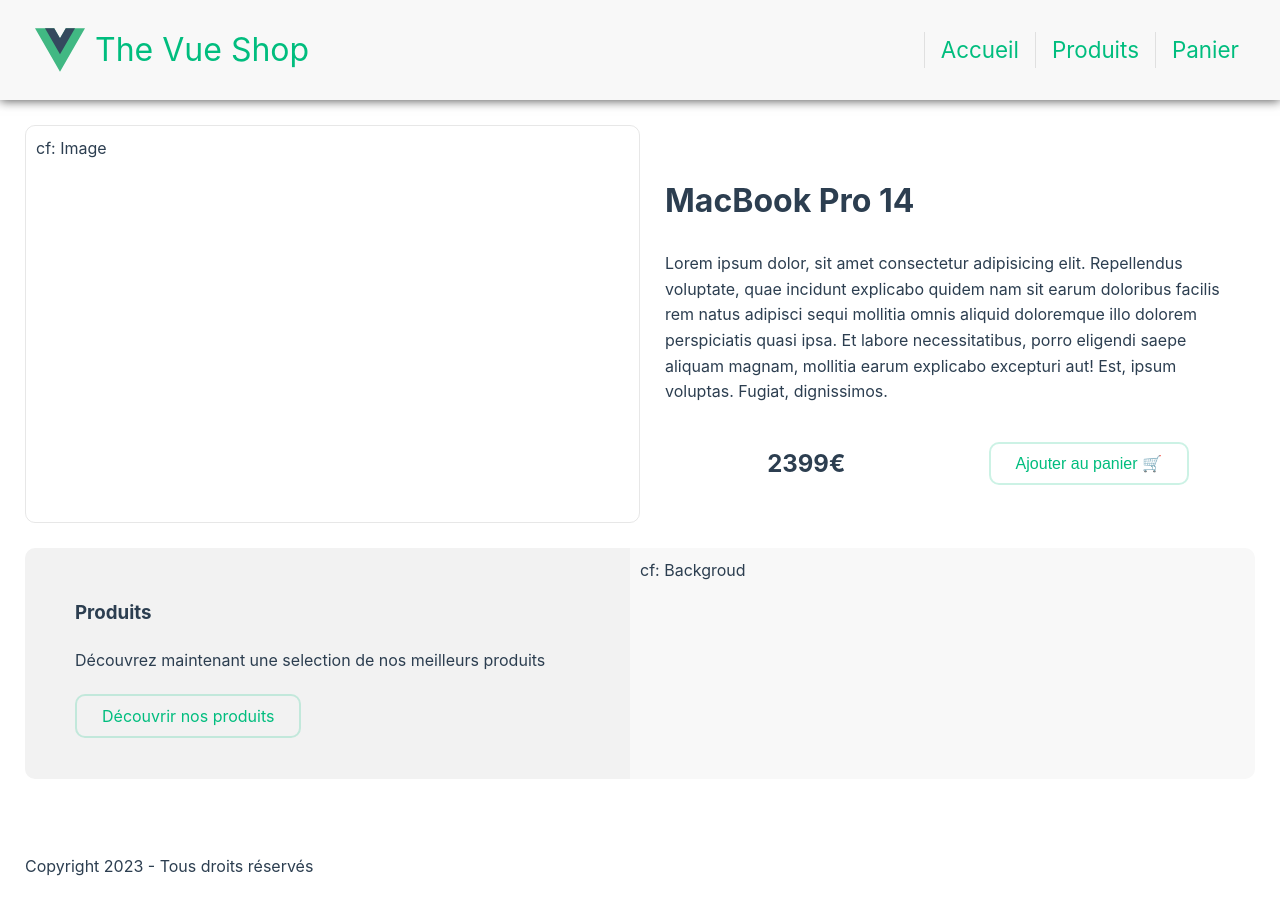
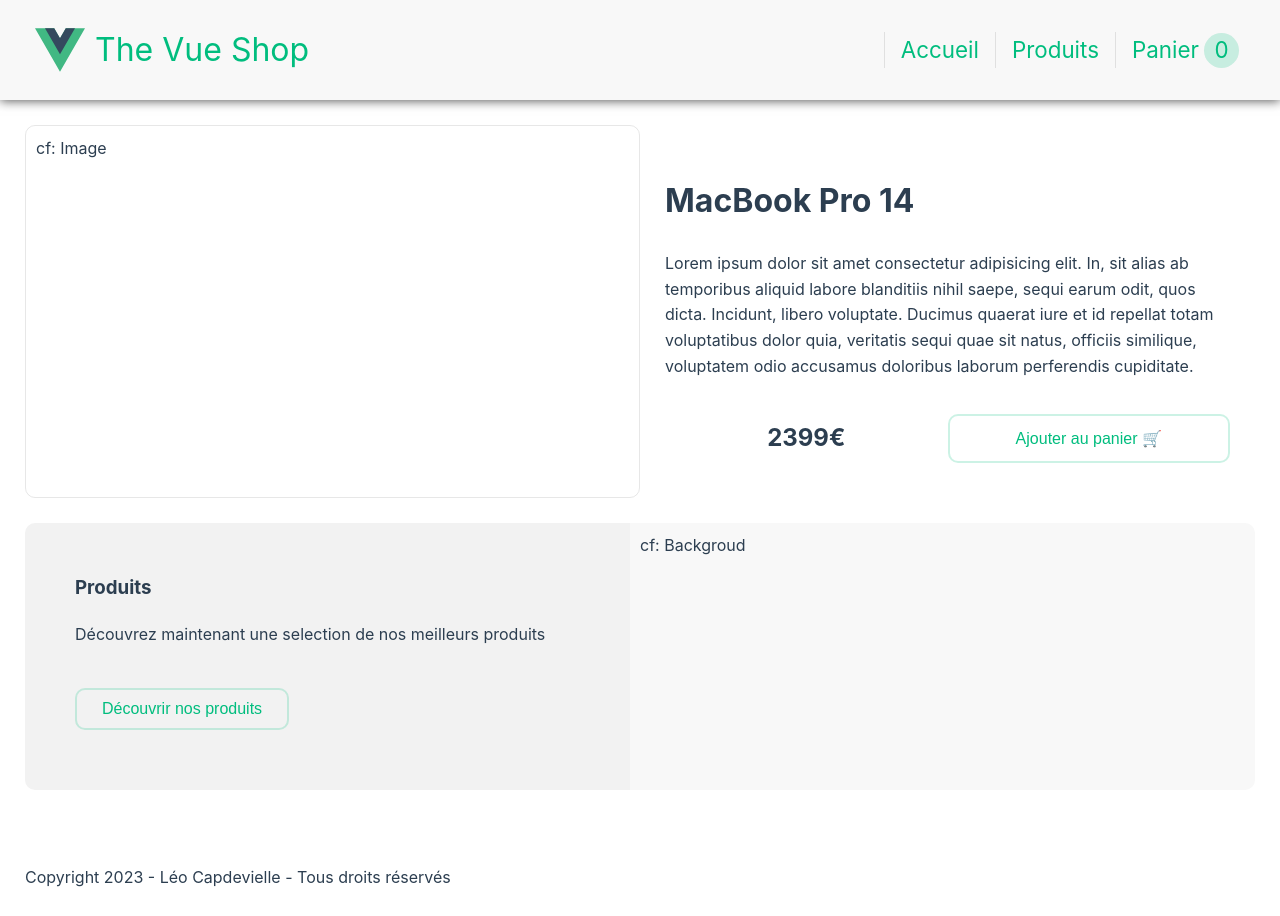
Before and after one commit to leocapde/the-vue-shop, a Vue app: page /products/1 in a window 1280 px wide. Built offline with nearby package versions, Linux system fonts and the light colour scheme.

Commit message:
Création du panier

```diff
--- a/src/components/Banner.vue
+++ b/src/components/Banner.vue
@@ -1,4 +1,5 @@
 <script setup>
+import ValidateBtn from "./buttons/ValidateBtn.vue";
 import { useProductsStore } from "../stores/products";
 const { resetFilter } = useProductsStore();
 </script>
@@ -14,10 +15,12 @@
           </p>
           <RouterLink
             to="/products"
-            class="banner-text-btn"
+            class="banner-text-link"
             v-on:click="resetFilter"
           >
-            Découvrir nos produits
+            <ValidateBtn class="banner-text-btn">
+              <template #validateBtn>Découvrir nos produits</template>
+            </ValidateBtn>
           </RouterLink>
         </div>
       </div>
@@ -63,10 +66,10 @@
     margin: 20px 0 30px 0;
   }
 
-  &-btn {
-    padding: 10px 25px;
-    border: 2px solid hsla(160, 100%, 37%, 0.2);
-    border-radius: 10px;
+  &-link {
+    &:hover {
+      background: none;
+    }
   }
 }
 
--- /dev/null
+++ b/src/components/CartProduct.vue
@@ -0,0 +1,63 @@
+<template>
+  <div class="cart-product">
+    <div class="cart-product-left">
+      <div class="cart-product-left-img">cf: Image</div>
+      <div class="cart-product-left-description">
+        <h4 class="cart-product-title"><slot name="title" /></h4>
+        <p class="cart-product-text green">Disponible ✓</p>
+      </div>
+    </div>
+    <div class="cart-product-right">
+      <p class="cart-product-price">Prix : <slot name="price" /> €</p>
+      <p class="cart-product-quantity">Quantité : <slot name="quantity" /></p>
+      <slot name="btn"></slot>
+    </div>
+  </div>
+</template>
+
+<style scoped lang="scss">
+.cart-product {
+  padding: 10px;
+  margin: 10px 0;
+  border-radius: 10px;
+  border: 1px solid var(--color-border);
+  display: flex;
+  justify-content: space-between;
+  align-items: center;
+
+  &-left {
+    display: flex;
+
+    &-img {
+      height: 150px;
+      width: 200px;
+      border-radius: 10px;
+      border: 1px solid var(--color-border);
+      padding: 10px;
+    }
+
+    &-description {
+      padding: 0 10px;
+      flex: 1;
+    }
+  }
+
+  &-title {
+    font-weight: bold;
+    font-size: 1.5rem;
+    margin-bottom: 15px;
+  }
+
+  &-right {
+    width: 150px;
+    display: flex;
+    flex-direction: column;
+    justify-content: center;
+    align-items: end;
+  }
+
+  &-price {
+    font-weight: bold;
+  }
+}
+</style>
--- /dev/null
+++ b/src/components/CartTotal.vue
@@ -0,0 +1,30 @@
+<script setup>
+import ValidateBtn from "./buttons/ValidateBtn.vue";
+</script>
+
+<template>
+  <div id="CartTotal">
+    <h4 class="cart-total-price">Prix total : <slot name="totalPrice" /></h4>
+    <p><slot name="blabla" /></p>
+    <ValidateBtn class="cart-total-btn">
+      <template #validateBtn>Valider le panier</template>
+    </ValidateBtn>
+  </div>
+</template>
+
+<style scoped lang="scss">
+#CartTotal {
+  padding: 10px;
+  margin: 10px 0;
+  border-radius: 10px;
+  border: 1px solid var(--color-border);
+}
+
+.cart-total {
+  &-price {
+    font-weight: bold;
+    font-size: 1.4rem;
+    padding: 10px 0;
+  }
+}
+</style>
--- a/src/components/Footer.vue
+++ b/src/components/Footer.vue
@@ -1,6 +1,6 @@
 <template>
   <footer id="Footer">
-    <p>Copyright 2023 - Tous droits réservés</p>
+    <p>Copyright 2023 - Léo Capdevielle - Tous droits réservés</p>
   </footer>
 </template>
 
--- a/src/components/Header.vue
+++ b/src/components/Header.vue
@@ -1,6 +1,10 @@
 <script setup>
 import { useProductsStore } from "../stores/products";
+import { useCartStore } from "../stores/cart";
+import { storeToRefs } from "pinia";
+
 const { resetFilter } = useProductsStore();
+const { cart } = storeToRefs(useCartStore());
 </script>
 
 <template>
@@ -25,7 +29,12 @@
         v-on:click="resetFilter"
         >Produits</RouterLink
       >
-      <RouterLink class="header-nav-item" to="/cart"> Panier </RouterLink>
+      <RouterLink class="header-nav-item" to="/cart">
+        Panier
+        <div class="cart-counter">
+          {{ cart.length }}
+        </div>
+      </RouterLink>
     </nav>
   </header>
 </template>
@@ -79,4 +88,15 @@
     background-color: transparent;
   }
 }
+
+.cart-counter {
+  margin-left: 5px;
+  background-color: hsla(160, 100%, 37%, 0.2);
+  border-radius: 100%;
+  height: 35px;
+  width: 35px;
+  display: flex;
+  justify-content: center;
+  align-items: center;
+}
 </style>
--- a/src/components/ProductShowing.vue
+++ b/src/components/ProductShowing.vue
@@ -1,8 +1,11 @@
 <script setup>
 import { storeToRefs } from "pinia";
 import { useProductsStore } from "../stores/products";
+import { useCartStore } from "../stores/cart";
 import Banner from "./Banner.vue";
+import ValidateBtn from "./buttons/ValidateBtn.vue";
 const { product } = storeToRefs(useProductsStore());
+const { addToCart } = useCartStore();
 </script>
 
 <template>
@@ -11,15 +14,26 @@
     <div class="product-showing-description">
       <h3 class="product-showing-title">{{ product.name }}</h3>
       <div class="product-showing-text">
-        Lorem ipsum dolor, sit amet consectetur adipisicing elit. Repellendus
-        voluptate, quae incidunt explicabo quidem nam sit earum doloribus
-        facilis rem natus adipisci sequi mollitia omnis aliquid doloremque illo
-        dolorem perspiciatis quasi ipsa. Et labore necessitatibus, porro
-        eligendi saepe aliquam magnam, mollitia earum explicabo excepturi aut!
-        Est, ipsum voluptas. Fugiat, dignissimos.
+        Lorem ipsum dolor sit amet consectetur adipisicing elit. In, sit alias
+        ab temporibus aliquid labore blanditiis nihil saepe, sequi earum odit,
+        quos dicta. Incidunt, libero voluptate. Ducimus quaerat iure et id
+        repellat totam voluptatibus dolor quia, veritatis sequi quae sit natus,
+        officiis similique, voluptatem odio accusamus doloribus laborum
+        perferendis cupiditate.
       </div>
       <div class="product-showing-price">{{ product.price }}€</div>
-      <button class="product-showing-btn green">Ajouter au panier 🛒</button>
+      <ValidateBtn
+        class="product-showing-btn"
+        v-on:click="
+          addToCart({
+            id: product.id,
+            name: product.name,
+            price: product.price,
+          })
+        "
+      >
+        <template #validateBtn>Ajouter au panier 🛒</template>
+      </ValidateBtn>
     </div>
     <div class="product-showing-spec" v-if="product.specs">
       <h4 class="product-showing-spec-title">Caractéristiques</h4>
@@ -114,30 +128,11 @@
     font-size: 1.5rem;
   }
 
-  &-btn {
-    background: none;
-    cursor: pointer;
-    padding: 10px 25px;
-    margin: auto;
-    border: 2px solid hsla(160, 100%, 37%, 0.2);
-    border-radius: 10px;
-    font-size: 1rem;
-
-    &:hover {
-      background-color: hsla(160, 100%, 37%, 0.2);
-    }
-
-    &:active {
-      background: none;
-    }
-  }
-
   &-spec {
     grid-column: 1 / span 2;
     grid-row: 2;
     margin-top: 25px;
     padding: 10px 20px;
-    // border: 1px solid var(--color-border);
     border-radius: 10px;
 
     // Medium screen
--- /dev/null
+++ b/src/components/buttons/DeleteBtn.vue
@@ -0,0 +1,27 @@
+<template>
+  <button class="DeleteBtn">
+    <slot name="deleteBtn" />
+  </button>
+</template>
+
+<style scoped lang="scss">
+.DeleteBtn {
+  text-align: center;
+  background: none;
+  cursor: pointer;
+  padding: 10px 25px;
+  margin: 10px 0;
+  border: 2px solid hsla(0, 100%, 37%, 0.5);
+  border-radius: 10px;
+  font-size: 1rem;
+  color: #bd0000;
+
+  &:hover {
+    background-color: hsla(0, 100%, 37%, 0.2);
+  }
+
+  &:active {
+    background: none;
+  }
+}
+</style>
--- /dev/null
+++ b/src/components/buttons/ValidateBtn.vue
@@ -0,0 +1,26 @@
+<template>
+  <button class="ValidateBtn green">
+    <slot name="validateBtn" />
+  </button>
+</template>
+
+<style scoped lang="scss">
+.ValidateBtn {
+  text-align: center;
+  background: none;
+  cursor: pointer;
+  padding: 10px 25px;
+  margin: 10px 0;
+  border: 2px solid hsla(160, 100%, 37%, 0.2);
+  border-radius: 10px;
+  font-size: 1rem;
+
+  &:hover {
+    background-color: hsla(160, 100%, 37%, 0.2);
+  }
+
+  &:active {
+    background: none;
+  }
+}
+</style>
--- /dev/null
+++ b/src/stores/cart.js
@@ -0,0 +1,23 @@
+import { defineStore } from "pinia";
+
+export const useCartStore = defineStore({
+  id: "cart",
+  state: () => ({
+    cart: [],
+  }),
+  actions: {
+    addToCart(product) {
+      const item = this.cart.find((item) => item.id === product.id);
+      if (!item) {
+        product.quantity = 1;
+        this.cart.push(product);
+      } else {
+        item.quantity++;
+      }
+      window.alert("Votre produit a bien été ajouté au panier !");
+    },
+    deleteToCart(id) {
+      this.cart = this.cart.filter((item) => item.id != id);
+    },
+  },
+});
--- a/src/views/CartView.vue
+++ b/src/views/CartView.vue
@@ -1,5 +1,105 @@
+<script setup>
+import { storeToRefs } from "pinia";
+import { useCartStore } from "../stores/cart";
+import CartProduct from "../components/CartProduct.vue";
+import CartTotal from "../components/CartTotal.vue";
+import DeleteBtn from "../components/buttons/DeleteBtn.vue";
+
+const { cart } = storeToRefs(useCartStore());
+const { deleteToCart } = useCartStore();
+</script>
+
 <template>
   <main id="Cart">
-    <h1>This is the cart page</h1>
+    <div class="cart-empty" v-if="cart.length === 0">
+      Votre panier est actuellement vide ...
+    </div>
+    <div class="cart-showing" v-else>
+      <div class="cart-showing-items">
+        <CartProduct v-for="item in cart">
+          <template #title>{{ item.name }}</template>
+          <template #quantity>{{ item.quantity }}</template>
+          <template #price>{{ item.price }}</template>
+          <template #totalPrice>{{ item.totalPrice }}</template>
+          <template #btn
+            ><DeleteBtn v-on:click="deleteToCart(item.id)">
+              <template #deleteBtn>Supprimer</template>
+            </DeleteBtn></template
+          >
+        </CartProduct>
+      </div>
+      <div class="cart-showing-total">
+        <CartTotal>
+          <template #totalPrice>{{ this.totalPrice }} €</template>
+          <template #blabla>
+            Lorem ipsum dolor sit amet consectetur adipisicing elit.
+            Reprehenderit iste quis excepturi, possimus suscipit consequuntur
+            quidem perferendis dolorem alias. Molestias id officiis veritatis
+            error aliquam!
+          </template>
+        </CartTotal>
+      </div>
+    </div>
   </main>
 </template>
+
+<script>
+export default {
+  data() {
+    return {
+      totalPrice: 0,
+      cart: storeToRefs(useCartStore()),
+    };
+  },
+  mounted() {
+    if (this.cart["cart"].length != 0) {
+      this.cart["cart"].forEach((item) => {
+        this.totalPrice += item.price * item.quantity;
+      });
+    }
+  },
+  updated() {
+    if (this.cart["cart"].length != 0) {
+      this.totalPrice = 0;
+      this.cart["cart"].forEach((item) => {
+        this.totalPrice += item.price * item.quantity;
+      });
+    }
+  },
+};
+</script>
+
+<style scoped lang="scss">
+.cart-empty {
+  text-align: center;
+  font-size: 1.5rem;
+  margin: 50px 0;
+}
+
+.cart-showing {
+  display: flex;
+
+  &-items {
+    flex: 1;
+  }
+
+  &-total {
+    margin-left: 10px;
+    width: 300px;
+  }
+
+  // Large screen
+  @media (max-width: 992px) {
+    flex-direction: column;
+
+    &-items {
+      width: 100%;
+    }
+
+    &-total {
+      margin-left: 0;
+      width: 100%;
+    }
+  }
+}
+</style>
```
